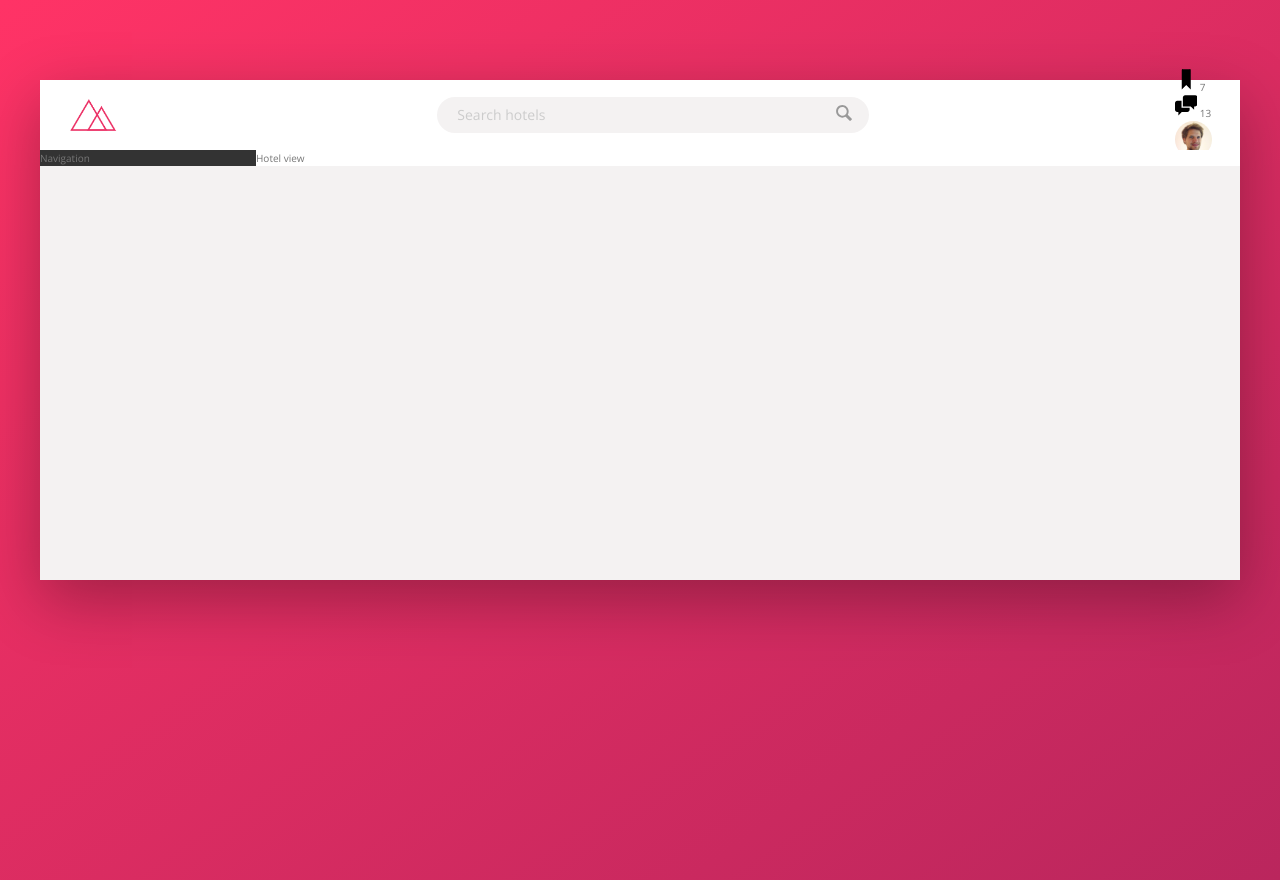
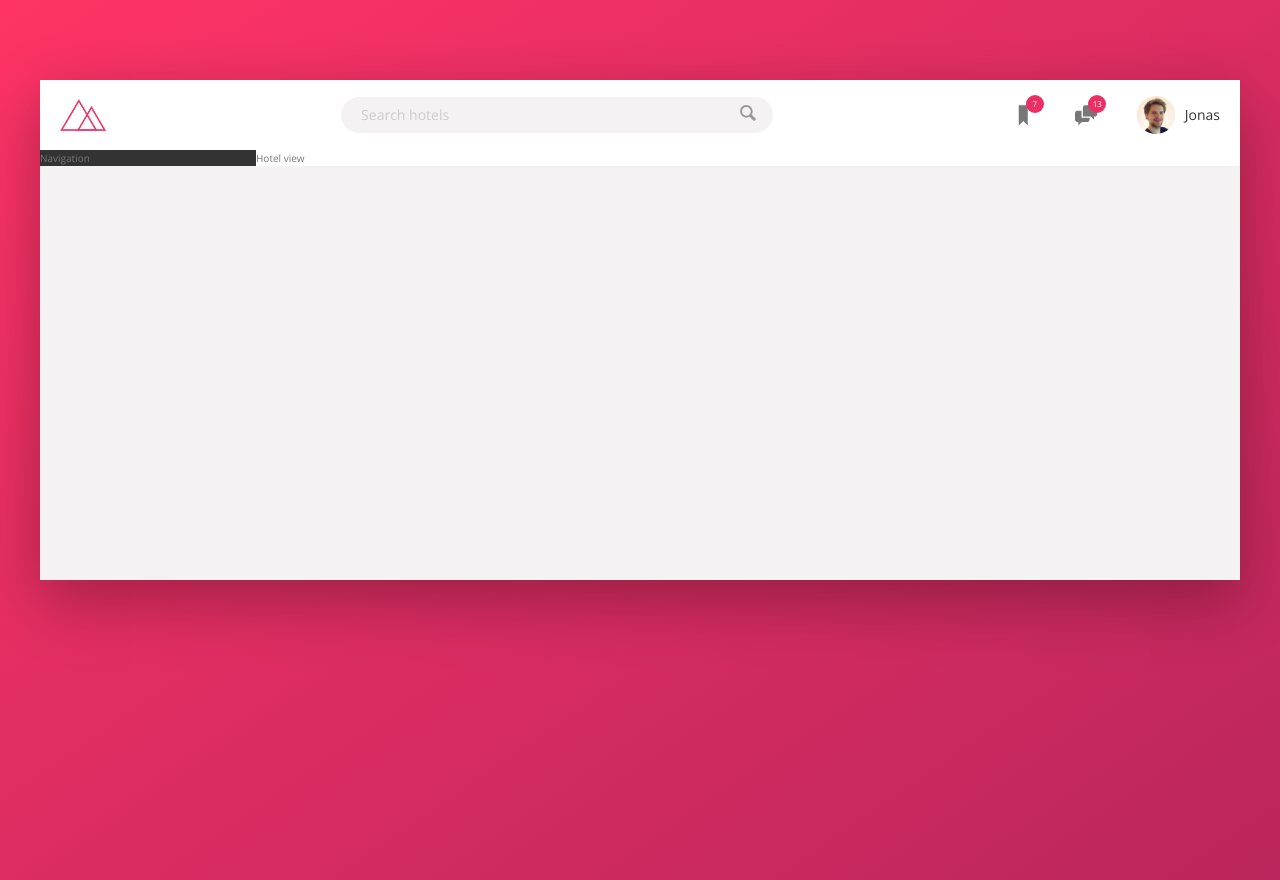
Before and after one commit to concentrator/trillo, a website: page index.html in a window 1280 px wide. Drawn offline with nearby package versions, Linux system fonts and the light colour scheme.

Commit message:
Adds user nav style

```diff
--- a/index.html
+++ b/index.html
@@ -25,22 +25,22 @@
           </form>
 
           <nav class="user-nav">
-            <div class="user-nav__icon-box">
+            <a href="#" class="user-nav__icon-box">
               <svg class="user-nav__icon">
                 <use xlink:href="img/sprite.svg#icon-bookmark"></use>
               </svg>
               <span class="user-nav__notification">7</span>
-            </div>
-            <div class="user-nav__icon-box">
+            </a>
+            <a href="#" class="user-nav__icon-box">
               <svg class="user-nav__icon">
                 <use xlink:href="img/sprite.svg#icon-chat"></use>
               </svg>
               <span class="user-nav__notification">13</span>
-            </div>
-            <div class="user-nav__user">
+            </a>
+            <a href="#" class="user-nav__user">
               <img src="img/user.jpg" alt="User" class="user-nav__user-photo">
               <span class="user-nav__user-name">Jonas</span>
-            </div>
+            </a>
           </nav>
         </header>
         <div class="content">
--- a/scss/components/_logo.scss
+++ b/scss/components/_logo.scss
@@ -1,4 +1,4 @@
 .logo {
   height: 3.25rem;
-  margin-left: 3rem;
+  margin-left: 2rem;
 }
--- a/scss/components/_user-nav.scss
+++ b/scss/components/_user-nav.scss
@@ -1,27 +1,60 @@
 .user-nav {
+  align-self: stretch;
+
+  display: flex;
+  align-items: stretch;
+
   &__icon-box {
+    position: relative;
+    display: flex;
+    align-items: center;
+    padding: 0 2rem;
 
+    &:hover {
+      background-color: var(--color-grey-light-2);
+    }
   }
 
   &__icon {
     height: 2.25rem;
     width: 2.25rem;
+    fill: var(--color-grey-dark-2);
   }
 
   &__notification {
-
+    position: absolute;
+    top: 1.5rem;
+    right: 1.1rem;
+    font-size: 0.8rem;
+    line-height: 1;
+    height: 1.8rem;
+    width: 1.8rem;
+    border-radius: 50%;
+    background-color: var(--color-primary);
+    color: #ffffff;
+    display: flex;
+    justify-content: center;
+    align-items: center;
   }
 
   &__user {
+    display: flex;
+    align-items: center;
+    padding: 0 2rem;
 
+    &:hover {
+      background-color: var(--color-grey-light-2);
+    }
   }
 
   &__user-photo {
     height: 3.75rem;
     border-radius: 50%;
+    margin-right: 1rem;
   }
 
   &__user-name {
-
+    font-size: 1.4rem;
+    color: var(--color-grey-dark-1);
   }
 }
```
Also changed, not shown: css/style.css.
